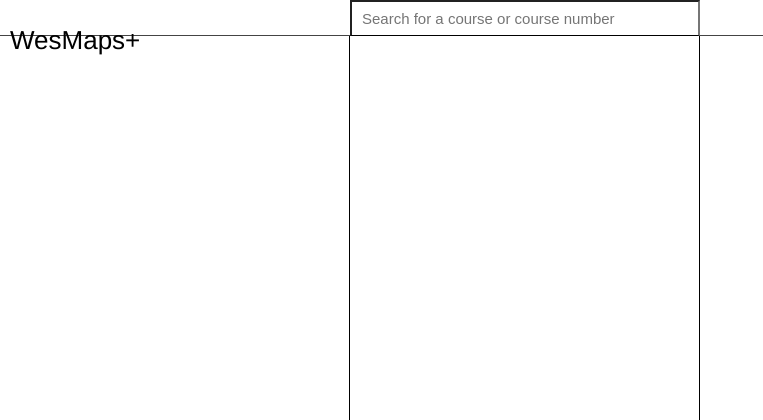
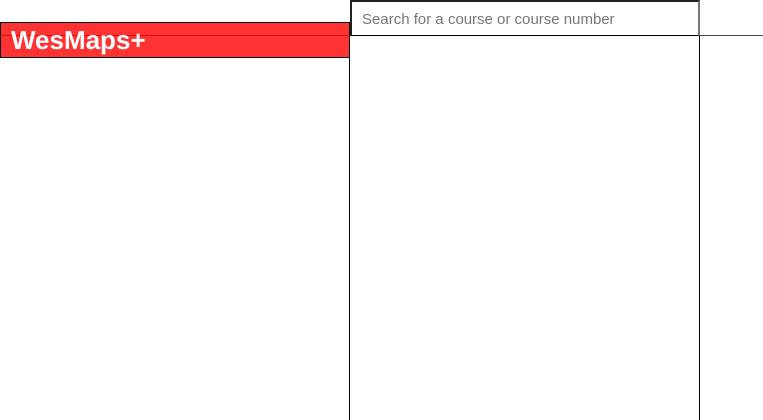
Before and after one commit to weshack/WesmapsPlus, a Flask app: template templates/index.html in a window 1280 px wide. Shown: the top 420 px of the page, without its empty margins (0-763 px from the left). Run offline with Flask 2, Linux system fonts and the light colour scheme; the template is opened without the code that fills it, so the values that code supplies are empty; style sheets or scripts are compiled from the project's sources.

Commit message:
added color to title

```diff
--- a/static/sass/screen.sass
+++ b/static/sass/screen.sass
@@ -49,8 +49,6 @@ a:hover
     bottom: 0
     border-right: 1px solid black
     overflow-y: scroll
-    overflow:none
-
     cursor: pointer
 
     li
@@ -102,12 +100,14 @@ a:hover
     z-index: 10
 
     h1#title
+      background-color: rgba(255, 0, 0, 0.8)
+      color: white
+      border: 1px solid black
       position: absolute
-      top: 0
-      left: 10px
-      font-weight: 300
+      padding-left: 10px
+      width: $subj-list-width
       font-size: 26px
-      line-height: 36px
+      line-height: 34px
 
     #course-search
       position: absolute
```
